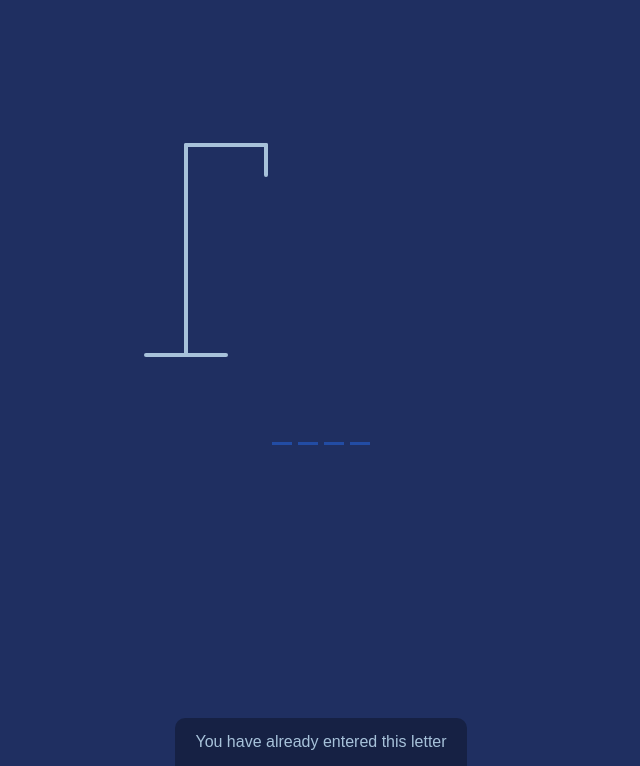
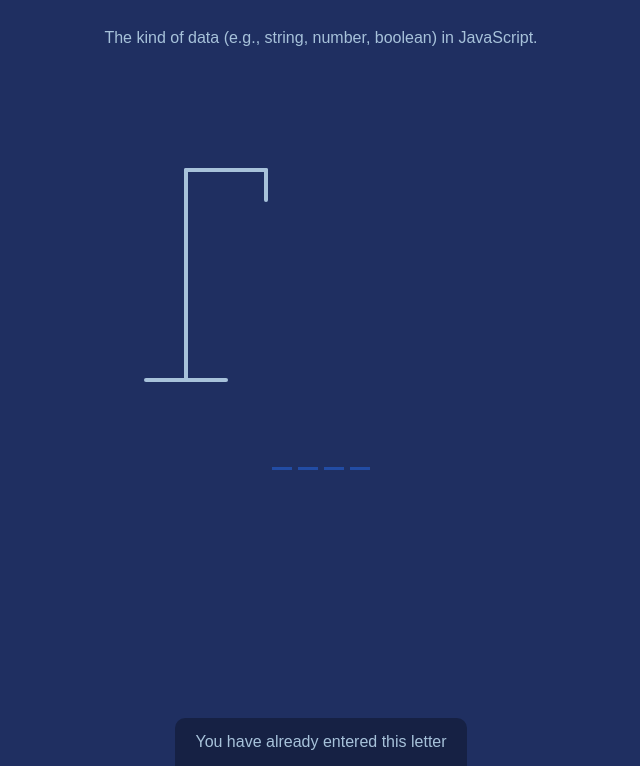
Before and after one commit to Boolick/Hangman-game, a plain HTML site: page index.html in a window 1280 px wide. Shown: the part 94-860 px from the top of the page, without its empty margins (319-959 px from the left). Drawn offline with Linux system fonts and the light colour scheme; a web font is replaced by a local one.

Commit message:
feat: implement hints

```diff
--- a/index.html
+++ b/index.html
@@ -9,6 +9,9 @@
   <body>
     <h1>Hangman</h1>
     <p>Find the hidden word - Press a letter</p>
+    <div class="hint-container">
+      <p id="hint"></p>
+    </div>
     <div class="game-container">
       <svg height="250" width="200" class="figure-container">
         <!-- rod -->
--- a/script.js
+++ b/script.js
@@ -8,6 +8,8 @@ const finalMessageRevealWord = document.getElementById(
   "final-message-reveal-word"
 );
 const figureParts = document.querySelectorAll(".figure-part");
+const hintButton = document.getElementById("hint-button");
+const hintElement = document.getElementById("hint");
 
 const words = [
   "application",
@@ -33,6 +35,35 @@ const words = [
   "type",
   "node",
 ];
+const hints = {
+  application: "A software designed to perform specific tasks.",
+  programming: "The process of creating instructions for computers.",
+  interface: "A shared boundary where two systems communicate.",
+  wizard:
+    "A magical being in fantasy stories, also used in software to guide users.",
+  element: "A single part of a larger structure, often in HTML.",
+  prototype: "A preliminary model of something, often used in programming.",
+  callback:
+    "A function passed into another function as an argument in JavaScript.",
+  undefined: "A variable that has been declared but not yet assigned a value.",
+  arguments: "Values passed to a function when it is called.",
+  settings: "Configurations that define behavior or appearance.",
+  selector: "A way to target HTML elements in CSS.",
+  container: "An element that groups other elements in web development.",
+  instance: "A single occurrence of an object in programming.",
+  response: "The data sent back from a server after a request.",
+  console: "A tool used to log information in JavaScript.",
+  constructor: "A special method for creating and initializing objects in OOP.",
+  token: "A piece of data used for authentication or authorization.",
+  function: "A block of code designed to perform a particular task.",
+  return:
+    "A statement that ends function execution and specifies a value to be returned.",
+  length:
+    "A property that returns the number of elements in an array or characters in a string.",
+  type: "The kind of data (e.g., string, number, boolean) in JavaScript.",
+  node: "An individual part of a data structure like a tree or DOM.",
+};
+
 let selectedWord = words[Math.floor(Math.random() * words.length)];
 
 let playable = true;
@@ -53,6 +84,7 @@ function displayWord() {
       )
       .join("")}
     `; // to string
+
   const innerWord = wordElement.innerText.replace(/\n/g, "");
   if (innerWord === selectedWord) {
     finalMessage.innerText = "Congratulations! You won! 😃";
@@ -81,6 +113,7 @@ function updateWrongLettersElement() {
   }
 }
 
+// Show a notification
 function showNotification() {
   notification.classList.add("show");
   setTimeout(() => {
@@ -110,7 +143,11 @@ window.addEventListener("keypress", (e) => {
     }
   }
 });
+function displayHint() {
+  hintElement.innerText = hints[selectedWord];
+}
 
+// Restart the game
 playAgainButton.addEventListener("click", () => {
   playable = true;
   correctLetters.splice(0);
@@ -119,7 +156,9 @@ playAgainButton.addEventListener("click", () => {
   displayWord();
   updateWrongLettersElement();
   popup.style.display = "none";
+  displayHint();
 });
 
-// Init
+// Initial game
 displayWord();
+displayHint();
```
Also changed, not shown: style.css (line endings or trailing spaces).
